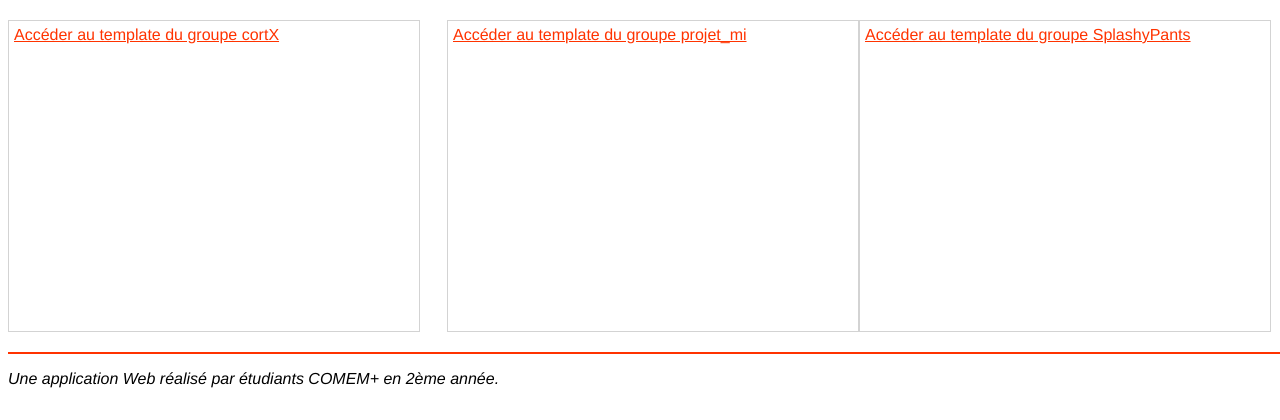
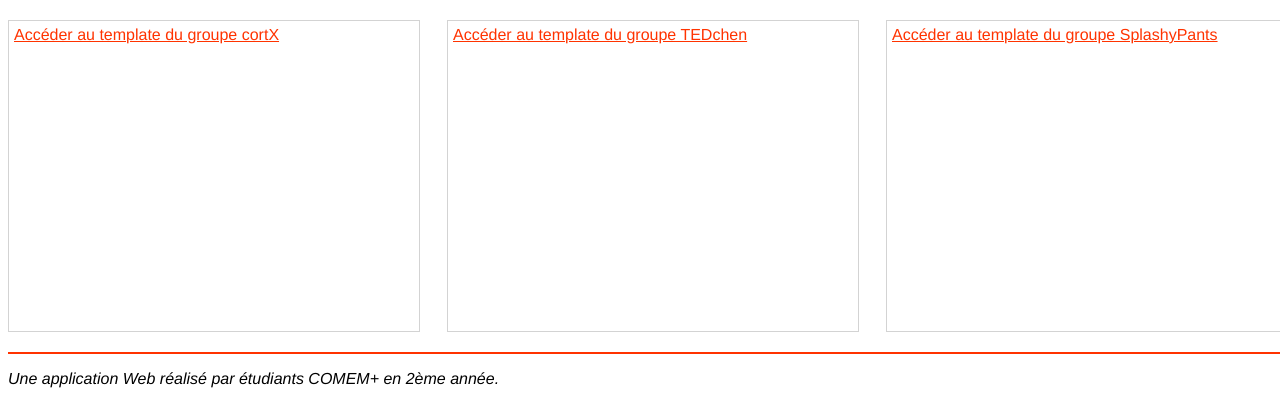
Before and after one commit to nbaudet/tedxEventManager, a PHP site: page /index.php in a window 1280 px wide. Shown: the part 210-630 px from the top of the page. Run offline with PHP 8.4, Linux system fonts and the light colour scheme.

Commit message:
Nettoyage code + Corr de l'index

```diff
--- a/core/services/applicatives/ASAuth.class.php
+++ b/core/services/applicatives/ASAuth.class.php
@@ -254,7 +254,6 @@ class ASAuth {
 
         // Merge the two arrays
         $accesses = array();
-        //var_dump($tabAccesses);
         foreach( $tabAccesses as $extAccesses ) {
             foreach( $extAccesses as $intAccess ) {
                 $accesses[] = $intAccess;
--- a/core/services/applicatives/ASOrganizer.class.php
+++ b/core/services/applicatives/ASOrganizer.class.php
@@ -168,7 +168,8 @@ class ASOrganizer {
 //function
 
     /**
-     * Applicative service to add a Speaker to a Slot (Place and Talk)
+     * Applicative service to add a Speaker to a Slot (Place and Talk).
+     * Give the units Visitor, Participant and Organizer to the Speaker.
      * @param type $args, the speaker, the slot, and the parameter of the Place
      * and the Talk of speaker in event.
      * @return type message
--- a/index.php
+++ b/index.php
@@ -38,7 +38,7 @@
 	<body>
 		<section id="wrapper">
 			<header>
-				<img src="./Common/logo_TEDx_Events_Manager.png" alt="TEDx Events Manager" />
+				<img src="./common/logo_TEDx_Events_Manager.png" alt="TEDx Events Manager" />
 				<p>Sélectionnez un template réalisé par les classes médias</p>
 			</header>
 			<section id="content">
@@ -49,13 +49,13 @@
 					</a>
 				</section>
 
-				<section class="groupe" style="margin-right:0px">
+				<section class="groupe">
 					<a href="projet_mi/index.php">
-						Accéder au template du groupe projet_mi
+						Accéder au template du groupe TEDchen
 					</a>
 				</section>
 
-				<section class="groupe">
+				<section class="groupe" style="margin-right: 0px;">
 					<a href="SplashyPants/index.php">
 						Accéder au template du groupe SplashyPants
 					</a>
```
